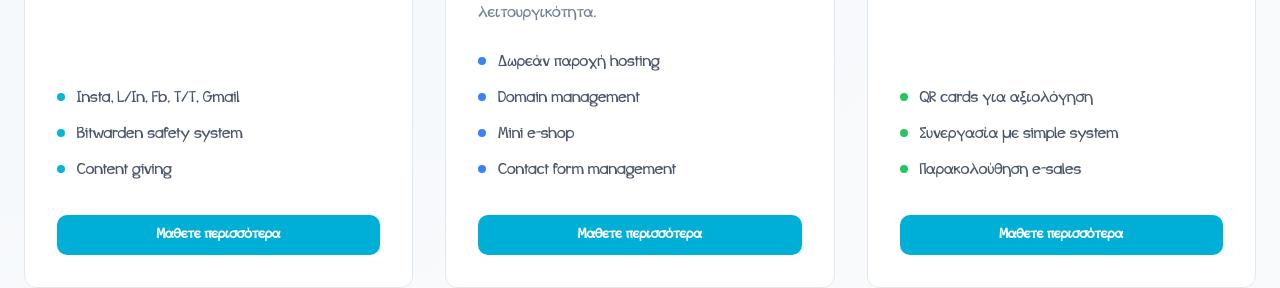
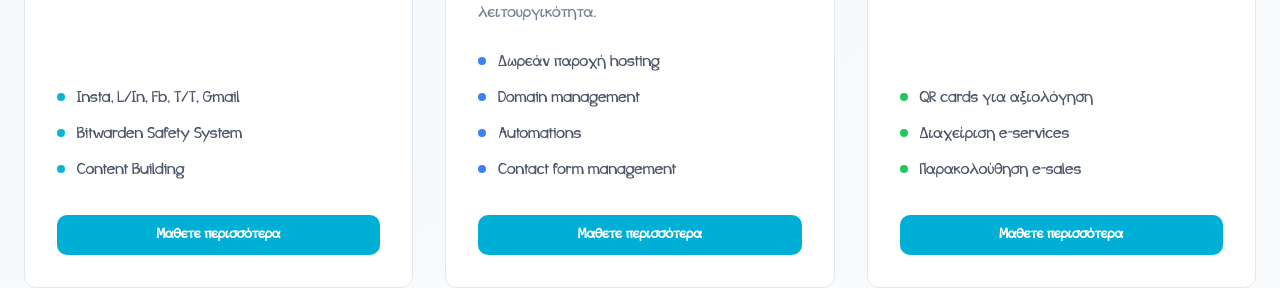
Before and after one commit to agargallis/ubd, a React (Vite) app: page / in a window 1280 px wide. Shown: the part 1460-1748 px from the top of the page. Built offline with nearby package versions, Linux system fonts and the light colour scheme.

Commit message:
fix services

```diff
--- a/src/components/Services.jsx
+++ b/src/components/Services.jsx
@@ -14,17 +14,17 @@ const SERVICES_TRANSLATIONS = {
       {
         title: 'Βελτιστοποίηση & Ασφάλεια Social Media',
         description: 'Μεταμορφώστε την παρουσία σας στα social media με στρατηγικό περιεχόμενο και ευπαρουσίαστο υλικό.',
-        features: ['Insta, L/In, Fb, T/T, Gmail', 'Bitwarden safety system', 'Content giving'],
+        features: ['Insta, L/In, Fb, T/T, Gmail', 'Bitwarden Safety System', 'Content Building'],
       },
       {
         title: 'Σύγχρονη Ανάπτυξη Ιστοσελίδων',
         description: 'Δημιουργήστε εντυπωσιακές, responsive ιστοσελίδες που μετατρέπουν τους επισκέπτες σε πελάτες με κορυφαίο σχεδιασμό και λειτουργικότητα.',
-        features: ['Δωρεάν παροχή hosting', 'Domain management', 'Mini e-shop', 'Contact form management'],
+        features: ['Δωρεάν παροχή hosting', 'Domain management', 'Automations', 'Contact form management'],
       },
       {
         title: 'Έξυπνες Λύσεις για Καταστήματα',
         description: 'Επαναπροσδιορίστε τις λειτουργίες του καταστήματός σας με διαχείριση αποθεμάτων, συστήματα πωλήσεων και ανάλυση πελατών.',
-        features: ['QR cards για αξιολόγηση', 'Συνεργασία με simple system', 'Παρακολούθηση e-sales'],
+        features: ['QR cards για αξιολόγηση', 'Διαχείριση e-services', 'Παρακολούθηση e-sales'],
       },
       {
         title: 'Ενσωμάτωση Google Maps',
```
